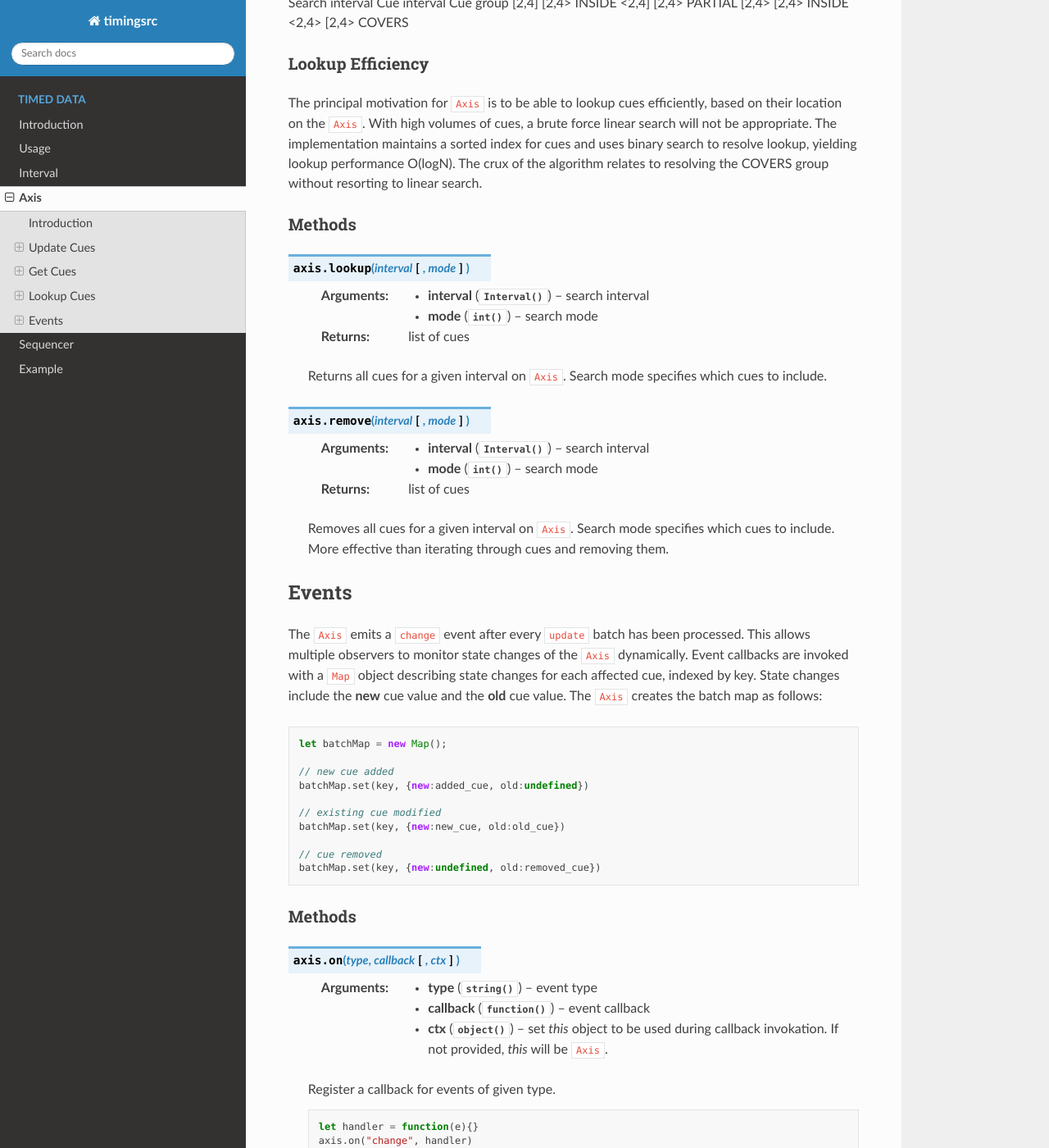
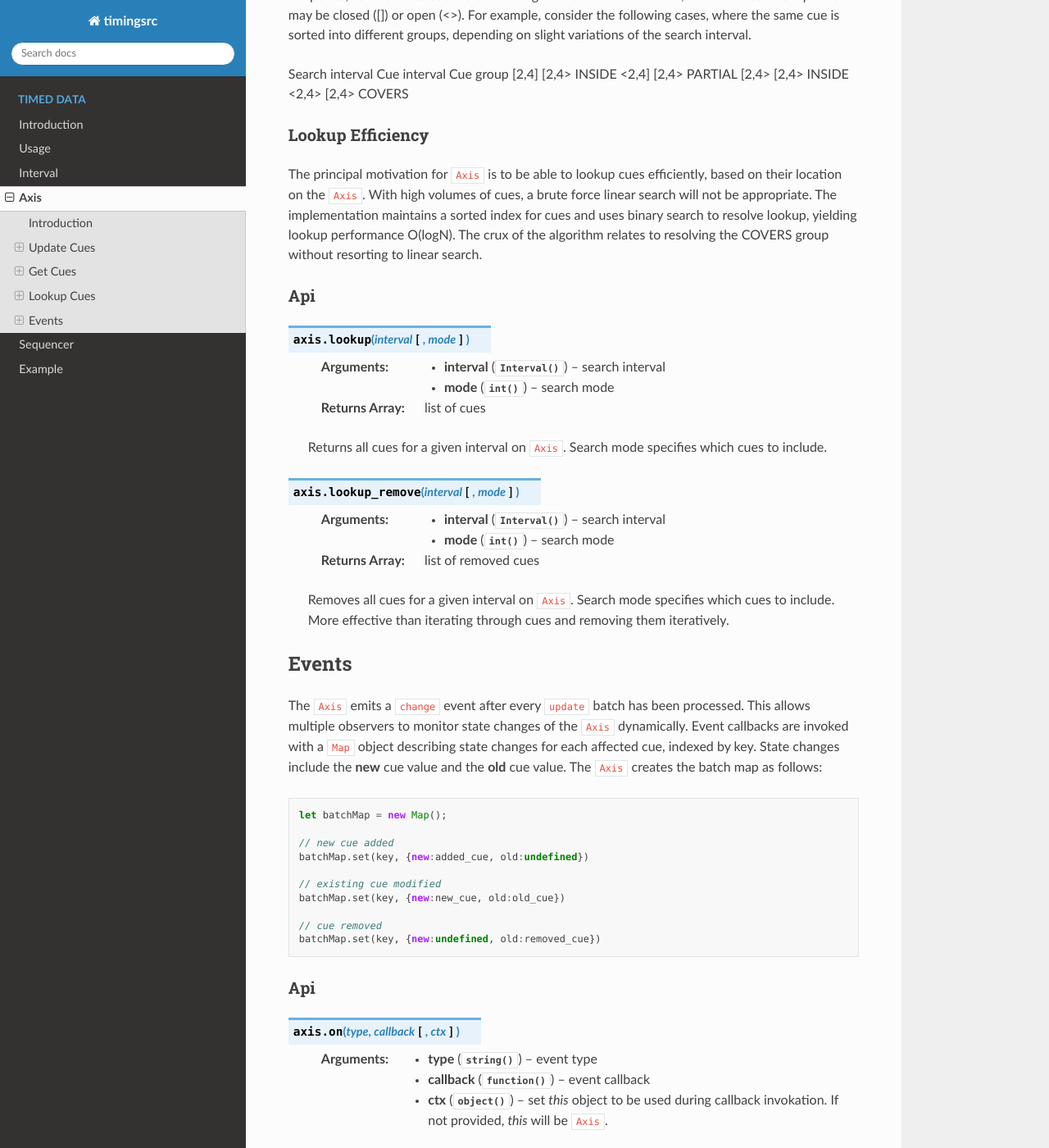
Before and after one commit to ingararntzen/timingdocs, a Sphinx documentation site: the page built from docs/source/timeddata/axis.rst, in a window 1280 px wide and 1400 px high, scrolled down 5460 px. Shown: the whole window at 82% size. Built offline with Sphinx 7.4.7 and the Read the Docs theme 2.0.0, drawn with Linux system fonts in a browser that asks for light colours; some of the changed text lies outside the part shown.

Commit message:
some more fixes on axis

```diff
--- a/docs/source/timeddata/axis.rst
+++ b/docs/source/timeddata/axis.rst
@@ -150,7 +153,7 @@ D      ADD CUE               MODIFY CUE.INTERVAL & CUE.DATA
 
 
 
-Methods
+Api
 """"""""""""""""""""""""""""""""""""""""""""""""""""""""""""""""""""""""
 
 ..  js:method:: axis.update (cueOpList)
@@ -199,12 +208,17 @@ Get Cues
 A selection of ``Map``-like methods are available for accessing the
 state of the ``Axis``.
 
-Methods
+Api
 """"""""""""""""""""""""""""""""""""""""""""""""""""""""""""""""""""""""
+
+..  js:attribute:: size
+
+    :returns int: number of cues
+
 ..  js:method:: axis.has(key)
 
     :param object key: cue key
-    :returns boolean: True if cue key exists, else false
+    :returns boolean: true if cue key exists, else false
 
 ..  js:method:: axis.get(key)
 
@@ -213,16 +227,13 @@ Methods
 
 ..  js:method:: axis.keys()
 
-    :returns: list of all keys
+    :returns Array: list of all keys
 
 ..  js:method:: axis.cues()
 
-    :returns: list of all cues
+    :returns Array: list of all cues
 
-..  js:method:: axis.clear()
 
-    Clears all cues of the ``Axis``. More effective than iterating
-    through cues and removing them.
 
 
 .. axis-lookup:
@@ -308,28 +319,28 @@ algorithm relates to resolving the COVERS group without resorting to
 linear search.
 
 
-Methods
+Api
 """"""""""""""""""""""""""""""""""""""""""""""""""""""""""""""""""""""""
 
 ..  js:method:: axis.lookup(interval[, mode])
 
     :param Interval interval: search interval
     :param int mode: search mode
-    :returns: list of cues
+    :returns Array: list of cues
 
     Returns all cues for a given interval on ``Axis``. Search mode
     specifies which cues to include.
 
 
-..  js:method:: axis.remove(interval[, mode])
+..  js:method:: axis.lookup_remove(interval[, mode])
 
     :param Interval interval: search interval
     :param int mode: search mode
-    :returns: list of cues
+    :returns Array: list of removed cues
 
     Removes all cues for a given interval on ``Axis``. Search mode
     specifies which cues to include. More effective than iterating
-    through cues and removing them.
+    through cues and removing them iteratively.
 
 
 ..  _axis-events:
@@ -358,7 +369,7 @@ The ``Axis`` creates the batch map as follows:
     batchMap.set(key, {new:undefined, old:removed_cue})
 
 
-Methods
+Api
 """"""""""""""""""""""""""""""""""""""""""""""""""""""""""""""""""""""""
 
 ..  js:method:: axis.on (type, callback[, ctx])
```
Also changed, not shown: other parts of docs/source/timeddata/axis.rst (+14 -5 lines).
